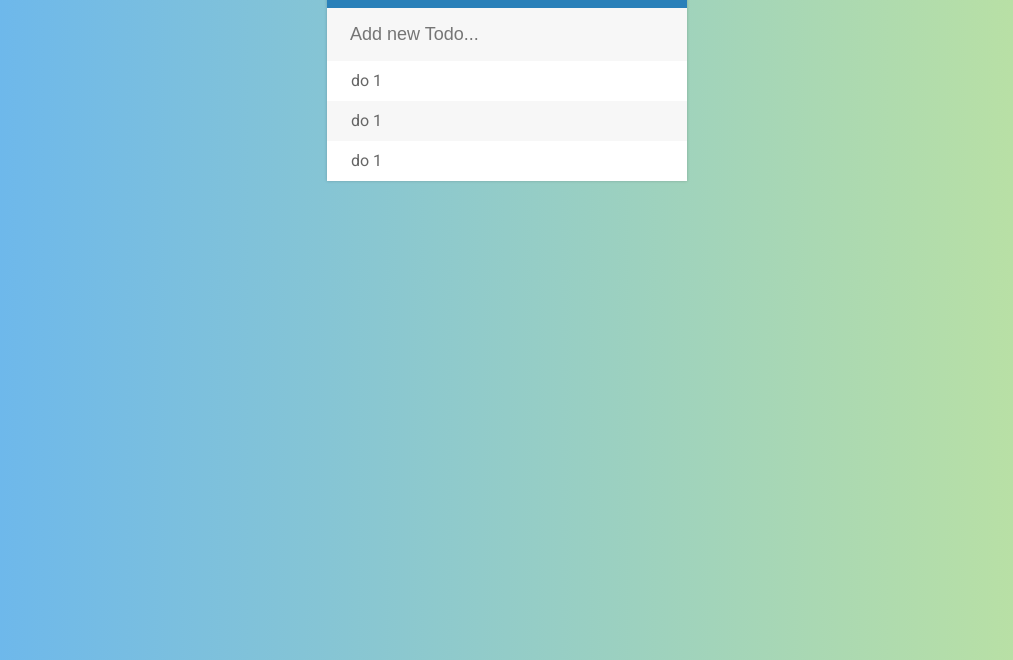
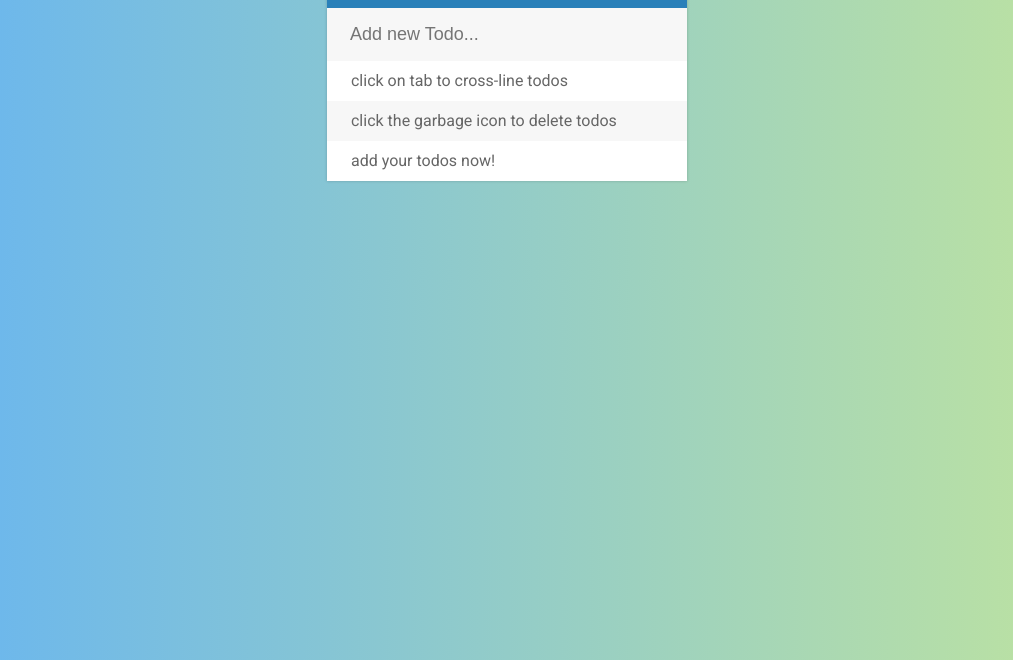
Before and after one commit to stntsai/To-do-List, a plain HTML site: page index.html in a window 1280 px wide. Shown: the part 140-800 px from the top of the page, without its empty margins (133-1146 px from the left). Drawn offline with Linux system fonts and the light colour scheme.

Commit message:
Update index.html

```diff
--- a/index.html
+++ b/index.html
@@ -10,20 +10,15 @@
 </head>
 
 <body>
-
     <div id="container">
         <h1>To-Do List <i class="far fa-edit"></i></h1>
         <input type="text" placeholder="Add new Todo..." maxlength="40">
-
         <ul>
-            <li><span><i class="far fa-trash-alt"></i></span> do 1</li>
-            <li><span><i class="far fa-trash-alt"></i></span> do 1</li>
-            <li><span><i class="far fa-trash-alt"></i></span> do 1</li>
-
+            <li><span><i class="far fa-trash-alt"></i></span> click on tab to cross-line todos</li>
+            <li><span><i class="far fa-trash-alt"></i></span> click the garbage icon to delete todos</li>
+            <li><span><i class="far fa-trash-alt"></i></span> add your todos now!</li>
         </ul>
     </div>
-
-
     <script type="text/javascript" src="assets/js/todos.js"></script>
 </body>
 
```
